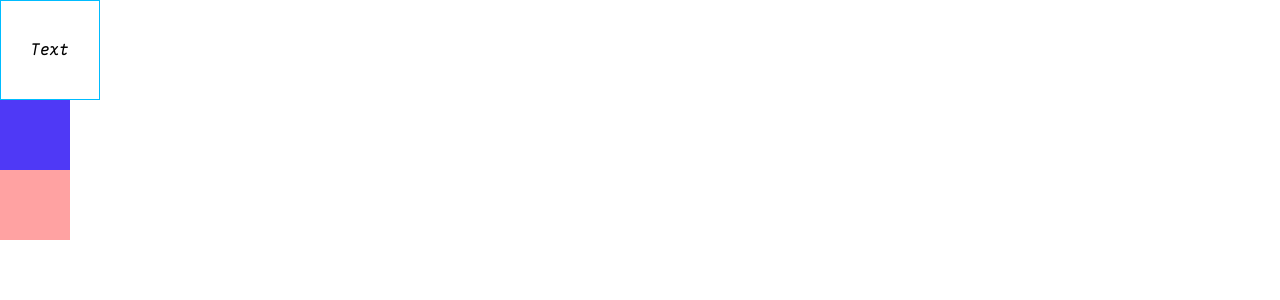
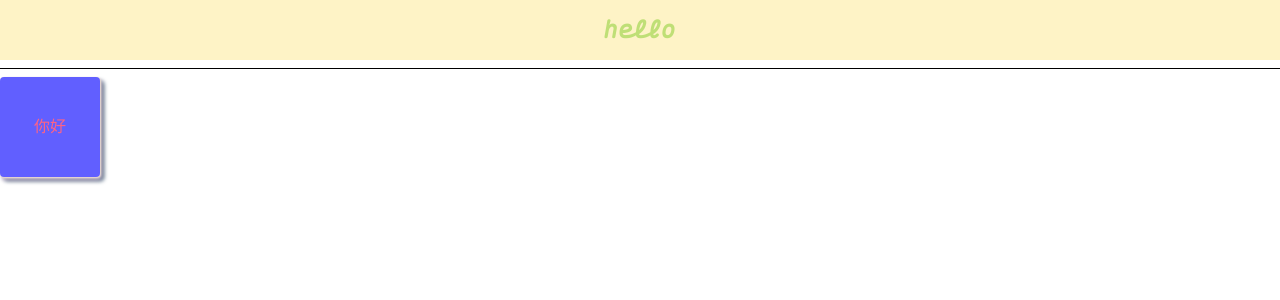
Before and after one commit to YangWavei/react_lodash_ui_exercise, a React (Vite) app: page / in a window 1280 px wide. Shown: the top 300 px of the page. Built offline with nearby package versions, Linux system fonts and the light colour scheme.

Commit message:
鼠标悬浮文字阴影跳动效果

```diff
--- a/src/GlobalCss/utilities.css
+++ b/src/GlobalCss/utilities.css
@@ -10,3 +10,12 @@
 @utility someBtn {
   @apply w-[100px] h-[100px] bg-sky-300
 }
+
+@utility hoverShadowBox {
+  /* 继续使用原生css，这是处理复杂自定义阴影的最佳方式 */
+  box-shadow:
+    1px 1px 2px var(--color-main),
+    2px 3px 4px var(--color-second),
+    4px 4px 4px var(--color-third);
+  @apply text-[var(--color-shadowText)] rounded flex-center
+}
--- a/src/components/InterestingCSS/HoverShadow/HoverShadow.tsx
+++ b/src/components/InterestingCSS/HoverShadow/HoverShadow.tsx
@@ -1,18 +1,19 @@
 /** 鼠标悬浮阴影跳动效果 */
 function HoverShadow() {
   return (
-    <>
-      <div className='flex-center cursor-pointer w-[100px] h-[100px] hover:text-red-800 border border-sky-400'>
-        Text
+    <div>
+      <h1 className="
+        w-screen h-[60px]
+        flex-center bg-amber-100 font-bold text-[24px] cursor-pointer text-[#bfdf76]
+        hover:animate-(--hoverShadowAnimate)
+        ">
+        hello
+      </h1>
+      <hr className="my-2" />
+      <div className="w-[100px] h-[100px]  bg-indigo-500 hoverShadowBox">
+        你好
       </div>
-      {/* 设置外层主题 */}
-      <div data-theme="midnight">
-        {/* 内层元素使用变体控制样式 */}
-        {/* variant (变体) 简单来说就是 在xxx的条件下应用xxx的样式 */}
-        <div className="w-[70px] h-[70px] theme-midnight:bg-indigo-600"></div>
-        <div className="w-[70px] h-[70px] bg-red-300"></div>
-      </div>
-    </>
+    </div>
   )
 };
 
--- a/src/index.css
+++ b/src/index.css
@@ -13,11 +13,15 @@
    不适合将 `theme` 写在单独的页面
 */
 @theme {
-  --GOUSHUHONG: #ed3333;
-  --FENHONG: #f2b9b2;
+  --color-main: #F3E2D4;
+  --color-second: #C5B0CD;
+  --color-third: #415E72;
+  --color-fourth: #17313E;
+  --color-shadowText: #ff6384;
   --MapleMono-Italic: 'MapleMono-Italic';
   /* 贝塞尔曲线 */
   --ease-fluid: cubic-bezier(0.3, 0, 0, 1);
+  --hoverShadowAnimate: hoverShadowAnimate 0.5s linear infinite;
 
   /* css 动画帧 */
   @keyframes gradient {
@@ -31,6 +35,26 @@
 
     100% {
       background-position: 0 50%;
+    }
+  }
+
+  @keyframes hoverShadowAnimate {
+
+    0%,
+    25% {
+      text-shadow: 2px 2px 2px var(--color-shadowText);
+    }
+
+    50% {
+      text-shadow: 2px -2px 2px var(--color-shadowText);
+    }
+
+    75% {
+      text-shadow: -2px 2px 2px var(--color-shadowText);
+    }
+
+    100% {
+      text-shadow: -2px -2px 2px var(--color-shadowText);
     }
   }
 }
@@ -48,6 +72,7 @@
 
 /* @custom-variant theme-midnight (&:where([data-theme="midnight"] *)) */
 @custom-variant theme-midnight {
+
   /* & :代表当前元素，在css嵌套中,&代表父选择器，但在这里它作为变体选择器的一部分，表示当前应用这个变体的元素。
     :where() 是css的伪类函数，它接受一个选择器列表作为参数，并将css权重设置为0，这意味着
       在:where() 内的选择器不会增加整个选择器的权重
```
